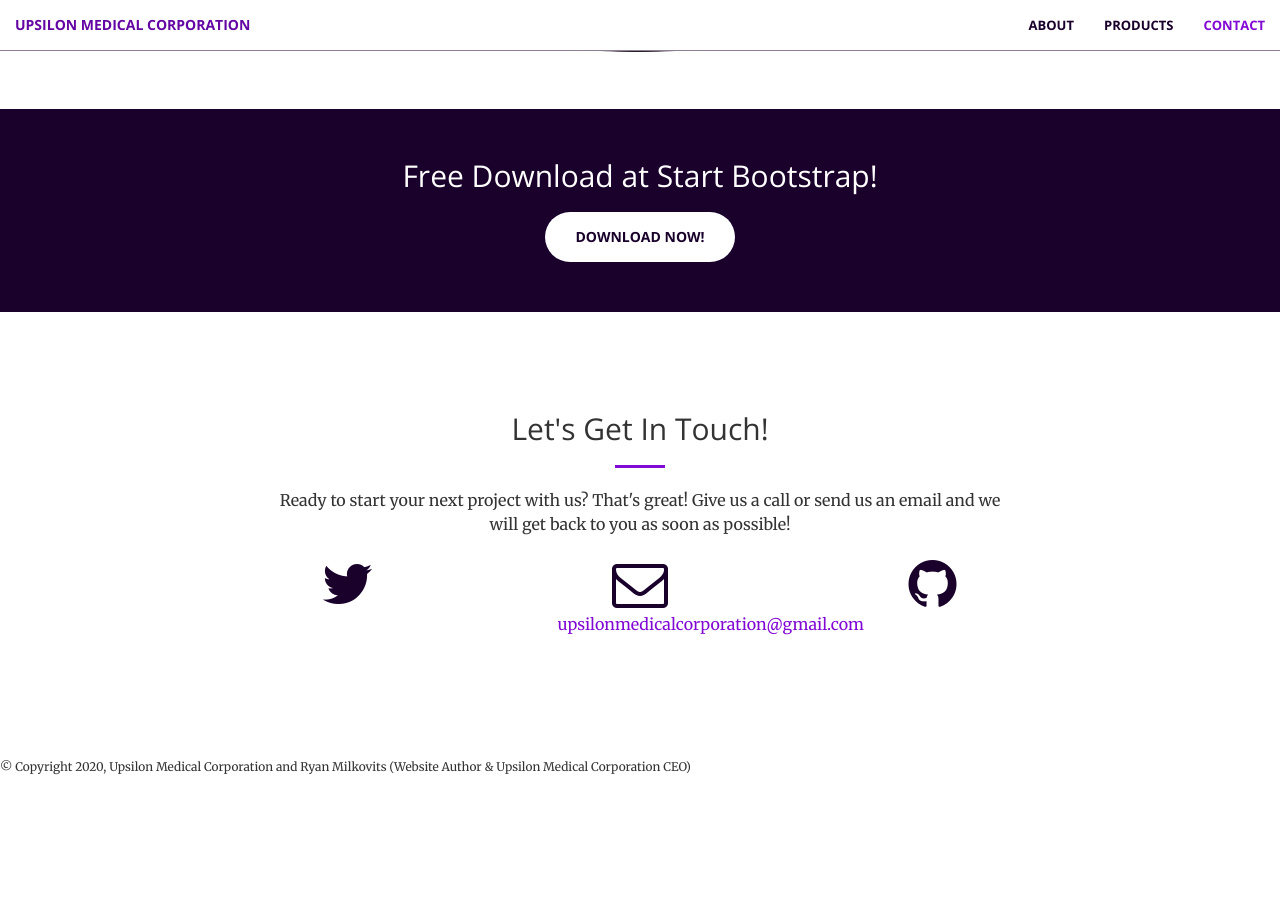
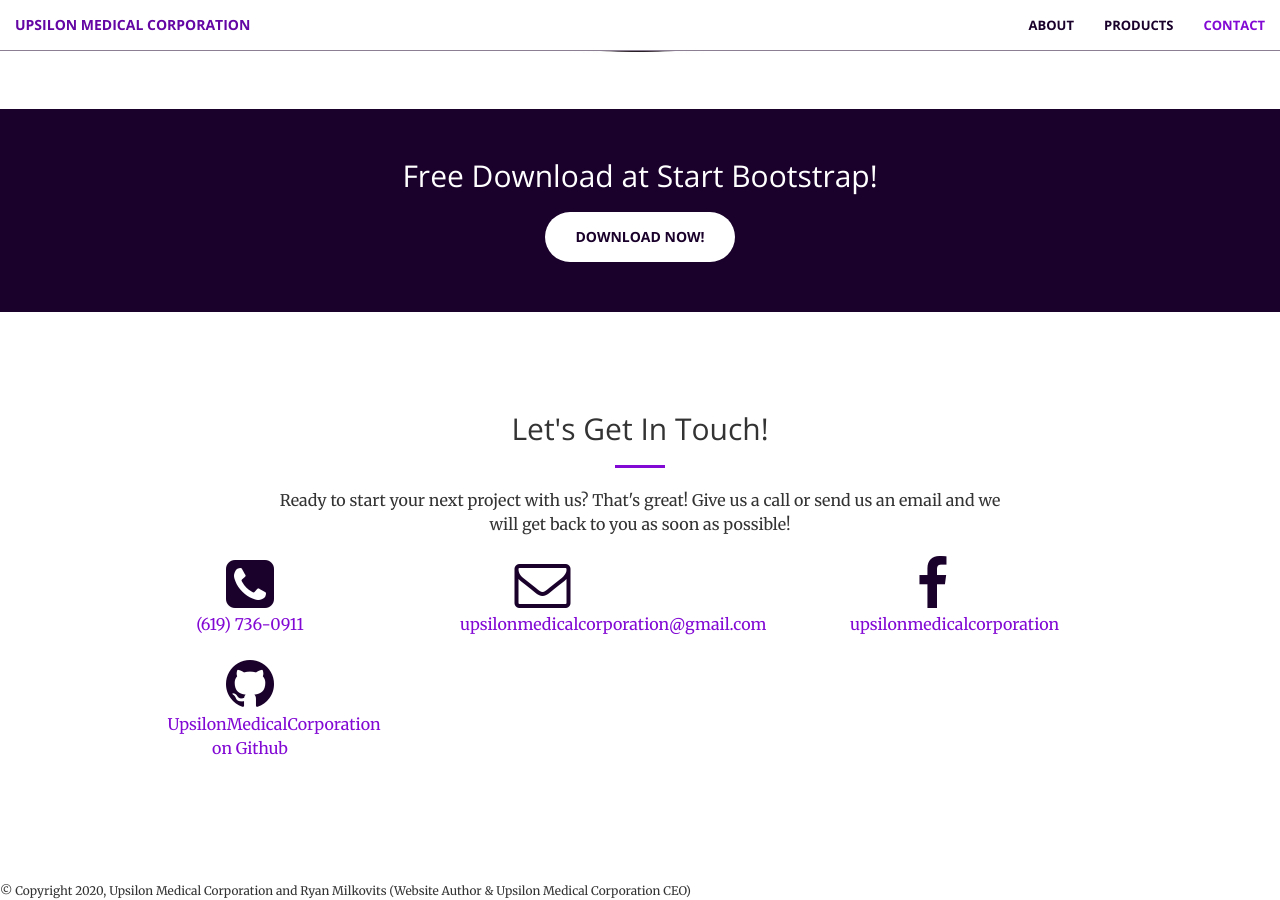
Before and after one commit to UpsilonMedicalCorporation/UpsilonMedicalCorporation.github.io, a Jekyll site: the page built from index.html, in a window 1280 px wide and 900 px high, scrolled down 2187 px. Built offline with Jekyll 4.4.1, drawn with Linux system fonts in a browser that asks for light colours; before the commit the page ends 2963 px from its top, so only the background shows below that.

Commit message:
added more contact info

```diff
--- a/_config.yml
+++ b/_config.yml
@@ -7,11 +7,11 @@ description: The Public Home Page for Upsilon Medical Corporation.
 #url: "" # the base hostname & protocol for your site
 
 # --- Contact Info --- #
-# phone: (xxx) xxx - xxxx
+phone: (619) 736-0911
 email: upsilonmedicalcorporation@gmail.com
-twitter_username:
-github_username:
-# facebook_username:
+github_username: UpsilonMedicalCorporation
+facebook_username: upsilonmedicalcorporation
+# twitter_username:
 # instagram_username:
 # youtube_username:
 # ADD OTHER SOCIAL MEDIA LINKS AS NEEDED BELOW
--- a/_includes/contact.html
+++ b/_includes/contact.html
@@ -1,29 +1,41 @@
 <section id="contact">
     <div class="container">
         <div class="row">
-            <div class="col-lg-8 col-lg-offset-2 text-center">
-                <h2 class="section-heading">Let's Get In Touch!</h2>
-                <hr class="primary">
-                <p>Ready to start your next project with us? That's great! Give us a call or send us an email and we will get back to you as soon as possible!</p>
-            </div>
-        <div class="col-lg-2 col-lg-offset-2 text-center">
-            <a href="https://twitter.com/{{ site.twitter_username }}">
-                <i class="fa fa-twitter fa-3x wow bounceIn" data-wow-delay=".1s"></i>
-                <p>{{ site.twitter_username }}</p>
+
+        <div class="col-lg-8 col-lg-offset-2 text-center">
+            <h2 class="section-heading">Let's Get In Touch!</h2>
+            <hr class="primary">
+            <p>Ready to start your next project with us? That's great! Give us a call or send us an email and we will get back to you as soon as possible!</p>
+        </div>
+
+        <div class="col-lg-2 col-lg-offset-1 text-center">
+            <a href="tel:{{ site.phone }}">
+            <i class="fa fa-phone-square fa-3x wow bounceIn" data-wow-delay=".1s"></i>
+                <p>{{ site.phone }}</p>
             </a>
         </div>
+
         <div class="col-lg-2 col-lg-offset-1 text-center">
             <a href="mailto:{{ site.email }}">
             <i class="fa fa-envelope-o fa-3x wow bounceIn" data-wow-delay=".1s"></i>
                 <p>{{ site.email }}</p>
             </a>
         </div>
+
+        <div class="col-lg-2 col-lg-offset-2 text-center">
+            <a href="https://twitter.com/{{ site.twitter_username }}">
+                <i class="fa fa-facebook fa-3x wow bounceIn" data-wow-delay=".1s"></i>
+                <p>{{ site.facebook_username }}</p>
+            </a>
+        </div>
+
         <div class="col-lg-2 col-lg-offset-1 text-center">
             <a href="https://github.com/{{ site.github_username }}">
             <i class="fa fa-github fa-3x wow bounceIn" data-wow-delay=".1s"></i>
-                <p>{{ site.github_username }}</p>
+                <p>{{ site.github_username }} on Github</p>
             </a>
         </div>
 
-    </div>
+        </div> <!-- Closes row -->
+    </div> <!-- Closes container -->
 </section>
```
